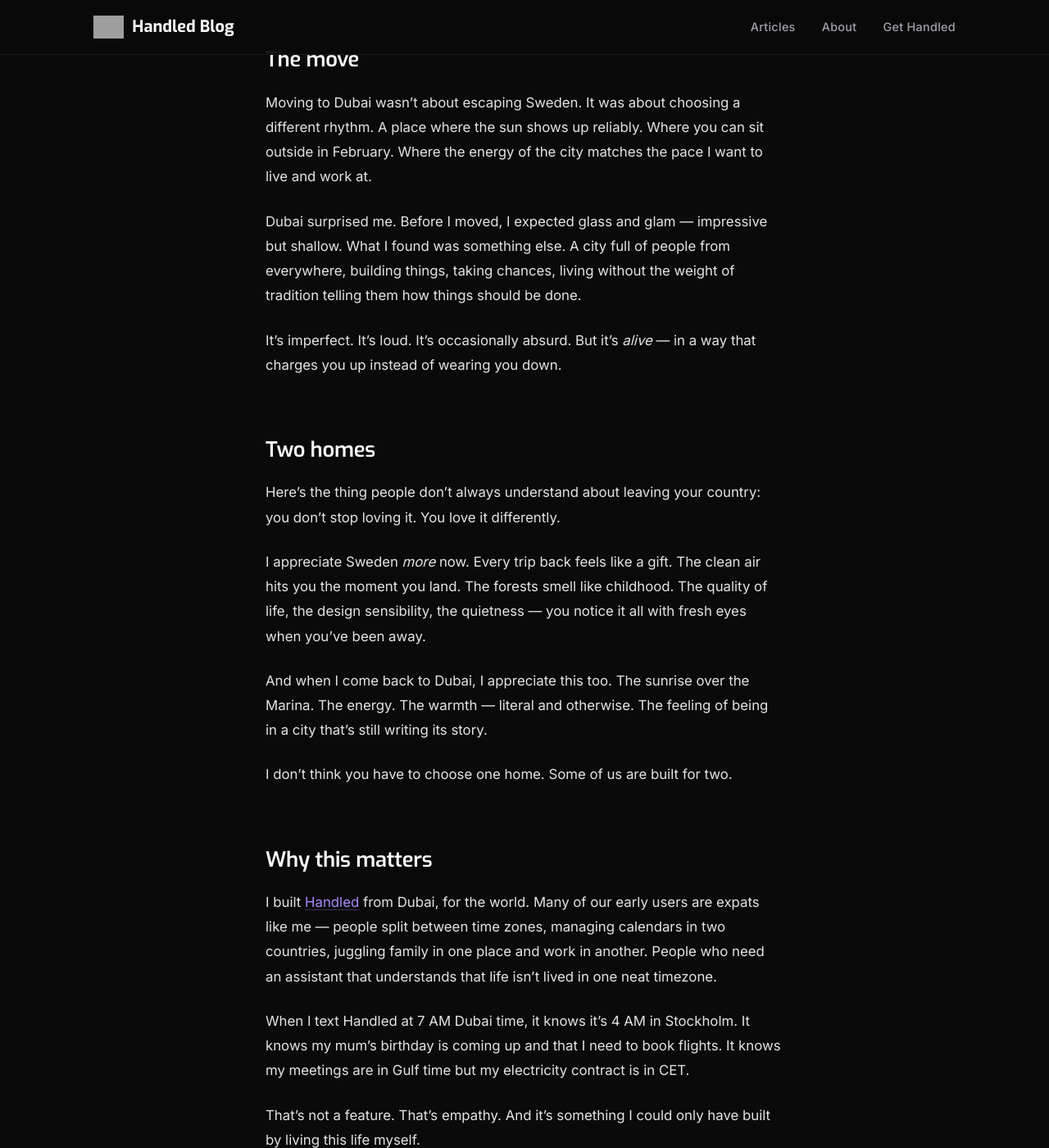
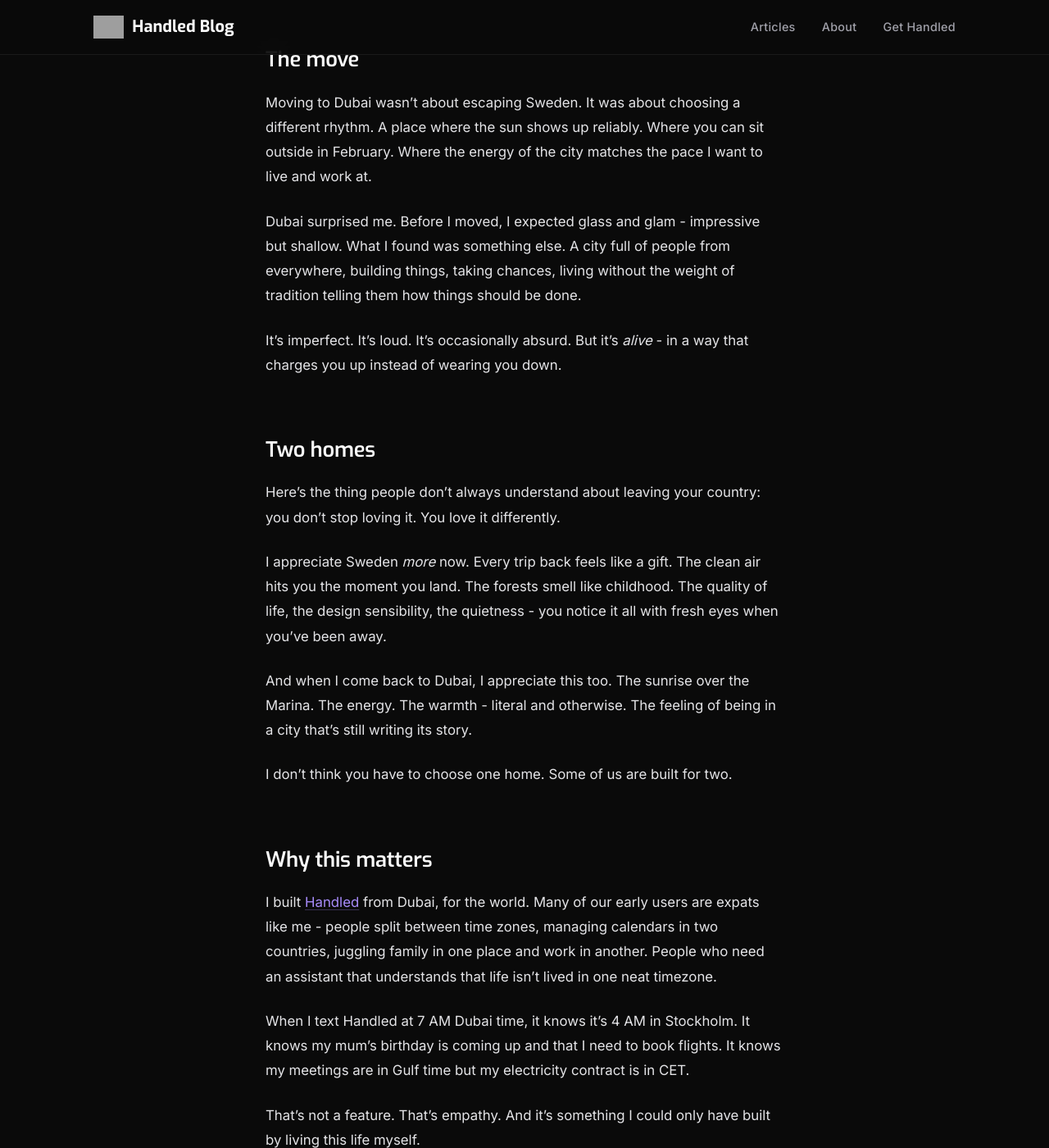
Before and after one commit to handled-sh/handled-sh.github.io, a Jekyll site: the page built from _posts/2026-02-23-from-swedish-winters-to-dubai-sunrises.md, in a window 1280 px wide and 1400 px high, scrolled down 2852 px. Shown: the whole window at 82% size. Built offline with Jekyll 4.4.1, drawn with Linux system fonts in a browser that asks for light colours; some of the changed text lies outside the part shown; grey boxes are pictures that could not be loaded.

```diff
--- a/_posts/2026-02-23-from-swedish-winters-to-dubai-sunrises.md
+++ b/_posts/2026-02-23-from-swedish-winters-to-dubai-sunrises.md
@@ -3,7 +3,7 @@ layout: post
 title: "From Swedish Winters to Dubai Sunrises"
 date: 2026-02-23
 author: Peter Larnholt
-excerpt: "I grew up in Sweden, where winter is long, dark, and beautiful. Now I wake up to golden light over Dubai Marina — and I've never felt more at home in two places at once."
+excerpt: "I grew up in Sweden, where winter is long, dark, and beautiful. Now I wake up to golden light over Dubai Marina - and I've never felt more at home in two places at once."
 tag: Personal
 image: /assets/images/dubai-marina-sunrise.jpg
 ---
@@ -13,15 +13,15 @@ image: /assets/images/dubai-marina-sunrise.jpg
 
 ![Sunrise over Dubai Marina](/assets/images/dubai-marina-sunrise.jpg)
 
-This is what I see when I step outside in the morning. The sun coming up over Dubai Marina, golden light cutting through the haze between the towers, the water still and calm below. It's February — and it's already warm.
+This is what I see when I step outside in the morning. The sun coming up over Dubai Marina, golden light cutting through the haze between the towers, the water still and calm below. It's February - and it's already warm.
 
 Back in Sweden, it's minus five right now. The sky went dark at half past three yesterday afternoon. The snow is beautiful, sure. But the darkness? That takes something out of you. Slowly. Quietly. Every year.
 
 ## Where I come from
 
-I grew up in Sweden. I love it — genuinely. The summers are magical. Midsommar, the archipelago, the endless daylight that makes 10 PM feel like noon. Swedish nature is among the most beautiful in the world. The forests, the lakes, the silence.
+I grew up in Sweden. I love it - genuinely. The summers are magical. Midsommar, the archipelago, the endless daylight that makes 10 PM feel like noon. Swedish nature is among the most beautiful in the world. The forests, the lakes, the silence.
 
-And winter has its own charm. There's a coziness to the dark months — *mys*, as we say. Candles in every window. Coffee that never stops pouring. The first snow, when everything goes quiet and the world feels brand new.
+And winter has its own charm. There's a coziness to the dark months - *mys*, as we say. Candles in every window. Coffee that never stops pouring. The first snow, when everything goes quiet and the world feels brand new.
 
 But somewhere around January, the charm wears thin. The sun rises at nine and sets at three. You commute in darkness both ways. Your body craves light it's not getting. You layer up just to take the bins out. And you start counting the weeks until spring like a prisoner marking the wall.
 
@@ -31,23 +31,23 @@ I did that for over thirty years.
 
 Moving to Dubai wasn't about escaping Sweden. It was about choosing a different rhythm. A place where the sun shows up reliably. Where you can sit outside in February. Where the energy of the city matches the pace I want to live and work at.
 
-Dubai surprised me. Before I moved, I expected glass and glam — impressive but shallow. What I found was something else. A city full of people from everywhere, building things, taking chances, living without the weight of tradition telling them how things should be done.
+Dubai surprised me. Before I moved, I expected glass and glam - impressive but shallow. What I found was something else. A city full of people from everywhere, building things, taking chances, living without the weight of tradition telling them how things should be done.
 
-It's imperfect. It's loud. It's occasionally absurd. But it's *alive* — in a way that charges you up instead of wearing you down.
+It's imperfect. It's loud. It's occasionally absurd. But it's *alive* - in a way that charges you up instead of wearing you down.
 
 ## Two homes
 
 Here's the thing people don't always understand about leaving your country: you don't stop loving it. You love it differently.
 
-I appreciate Sweden *more* now. Every trip back feels like a gift. The clean air hits you the moment you land. The forests smell like childhood. The quality of life, the design sensibility, the quietness — you notice it all with fresh eyes when you've been away.
+I appreciate Sweden *more* now. Every trip back feels like a gift. The clean air hits you the moment you land. The forests smell like childhood. The quality of life, the design sensibility, the quietness - you notice it all with fresh eyes when you've been away.
 
-And when I come back to Dubai, I appreciate this too. The sunrise over the Marina. The energy. The warmth — literal and otherwise. The feeling of being in a city that's still writing its story.
+And when I come back to Dubai, I appreciate this too. The sunrise over the Marina. The energy. The warmth - literal and otherwise. The feeling of being in a city that's still writing its story.
 
 I don't think you have to choose one home. Some of us are built for two.
 
 ## Why this matters
 
-I built [Handled](https://handled.sh) from Dubai, for the world. Many of our early users are expats like me — people split between time zones, managing calendars in two countries, juggling family in one place and work in another. People who need an assistant that understands that life isn't lived in one neat timezone.
+I built [Handled](https://handled.sh) from Dubai, for the world. Many of our early users are expats like me - people split between time zones, managing calendars in two countries, juggling family in one place and work in another. People who need an assistant that understands that life isn't lived in one neat timezone.
 
 When I text Handled at 7 AM Dubai time, it knows it's 4 AM in Stockholm. It knows my mum's birthday is coming up and that I need to book flights. It knows my meetings are in Gulf time but my electricity contract is in CET.
 
@@ -55,6 +55,6 @@ That's not a feature. That's empathy. And it's something I could only have built
 
 ## The view from here
 
-I took the photo at the top of this post this morning. It's nothing special — just another Monday sunrise over the Marina. But to a Swedish kid who spent half the year in the dark, it still feels like a small miracle.
+I took the photo at the top of this post this morning. It's nothing special - just another Monday sunrise over the Marina. But to a Swedish kid who spent half the year in the dark, it still feels like a small miracle.
 
 I'm grateful for both my homes. The one that raised me, and the one that woke me up.
```
